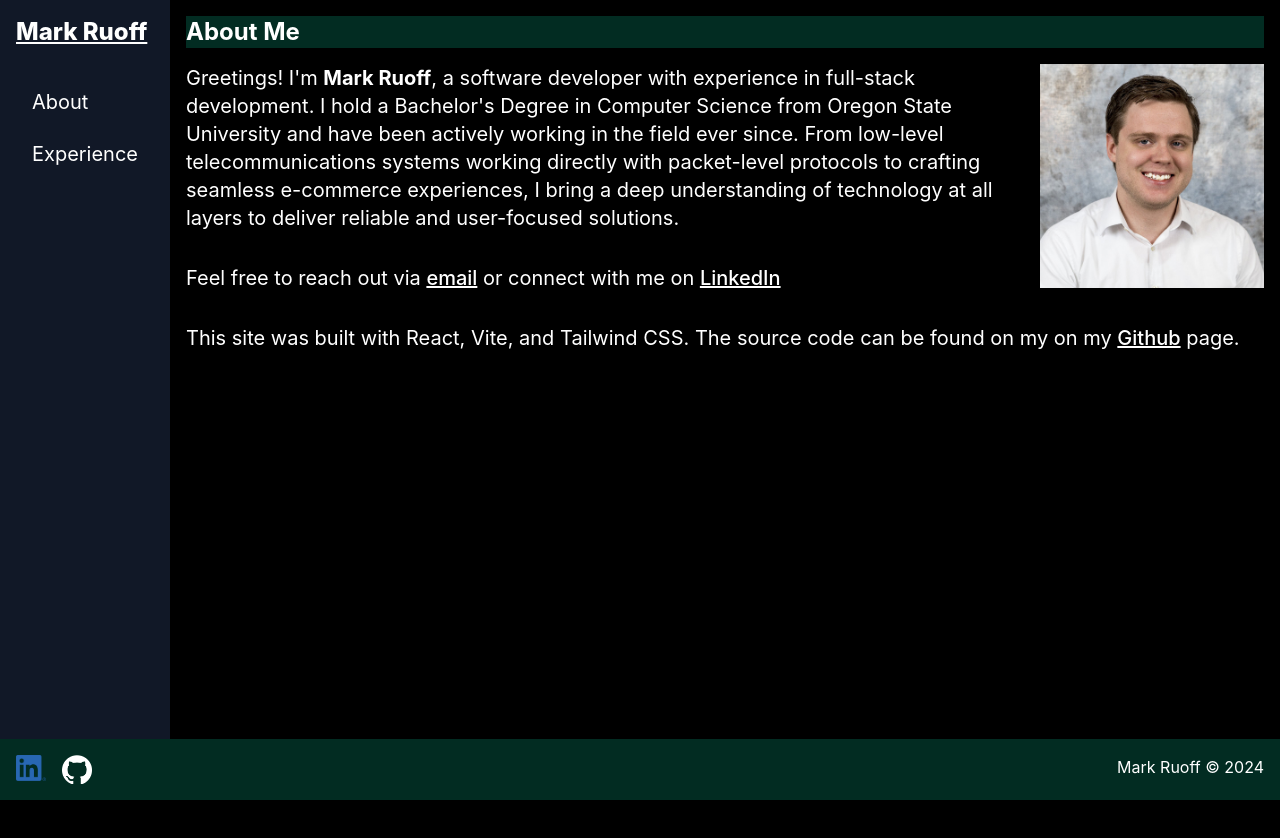
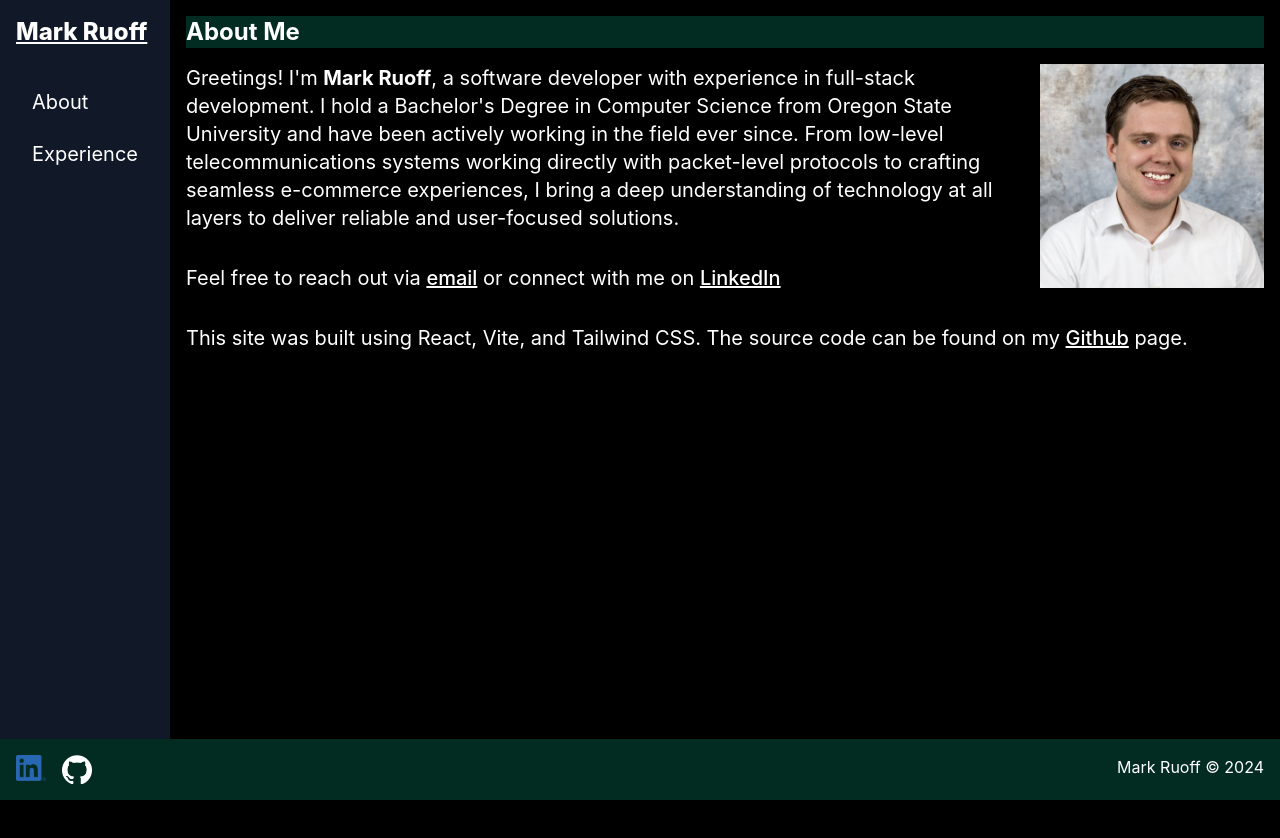
Before and after one commit to mrkruoff/personal_site, a React (Vite) app: page / in a window 1280 px wide. Shown: the top 838 px of the page. Built offline with nearby package versions, Linux system fonts and the light colour scheme.

Commit message:
Removing unneeded comments, more copy updates, updating a more robust README

```diff
--- a/src/App.css
+++ b/src/App.css
@@ -3,13 +3,13 @@
 @tailwind utilities;
 
 html, body {
-  height: 100%; /* Ensure html and body span the full viewport */
+  height: 100%;
 }
 
 #root {
-  height: 100%; /* Ensure the root container spans the full height */
-  width: 100%; /* Make it span the full width */
-  background-color: black; /* Optional: Set a background color */
+  height: 100%;
+  width: 100%;
+  background-color: black;
 }
 
 .logo {
--- a/src/components/About.tsx
+++ b/src/components/About.tsx
@@ -33,8 +33,8 @@ const About = () => {
           </a>
         </p>
         <p>
-          This site was built with React, Vite, and Tailwind CSS. The source
-          code can be found on my on my{" "}
+          This site was built using React, Vite, and Tailwind CSS. The source
+          code can be found on my{" "}
           <a
             className="underline"
             href="https://github.com/mrkruoff/personal_site"
```
Also changed, not shown: 1 other file (tests, documents, lock files or other folders).
